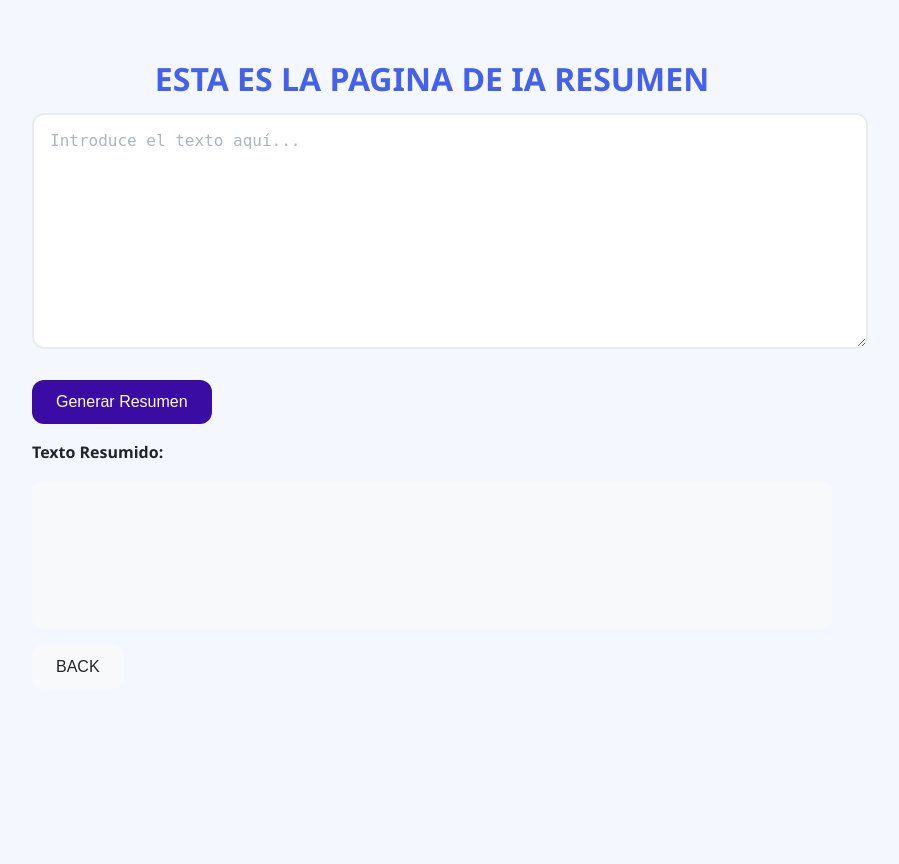
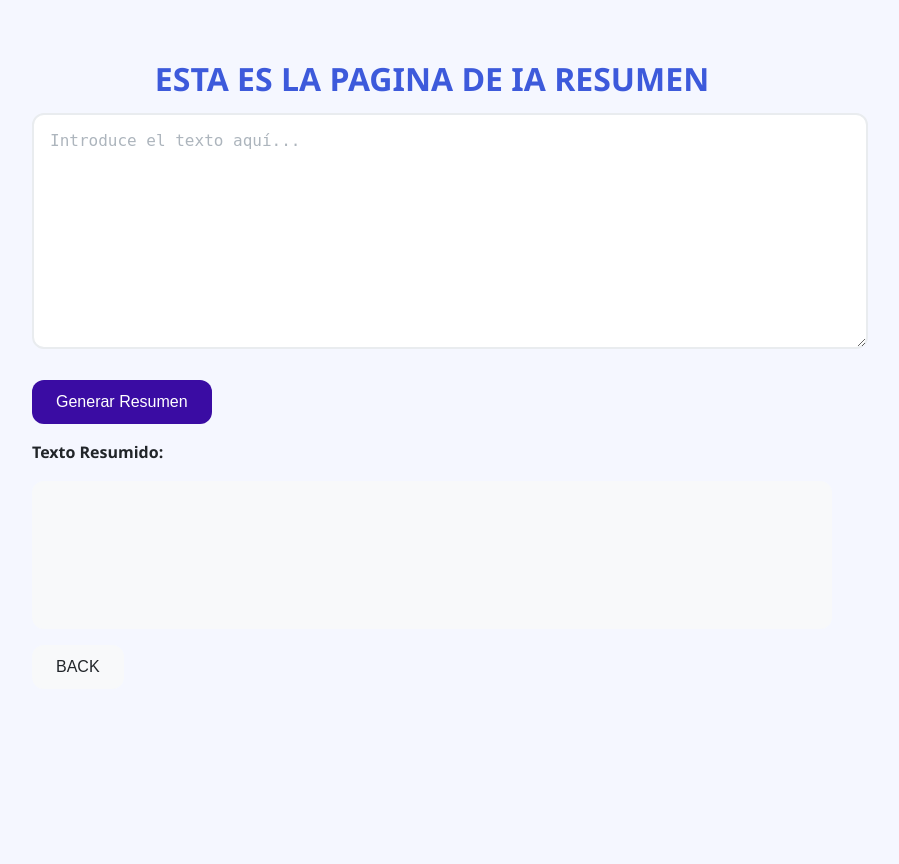
Before and after one commit to MS-Hazael/PTransformer, a Flask app: page /resumen in a window 1280 px wide. Shown: the whole page, without its empty margins (208-1107 px from the left). Run offline with Flask 3, Linux system fonts and the light colour scheme.

Commit message:
Se agrego el diseño de la pagina de resumen

```diff
--- a/app/static/css/resumen.css
+++ b/app/static/css/resumen.css
@@ -1,6 +1,6 @@
 /* Estilos generales */
 :root {
-    --primary-color: #4361ee;
+    --primary-color: #3d5adb;
     --secondary-color: #3a0ca3;
     --accent-color: #f72585;
     --light-color: #f8f9fa;
```
